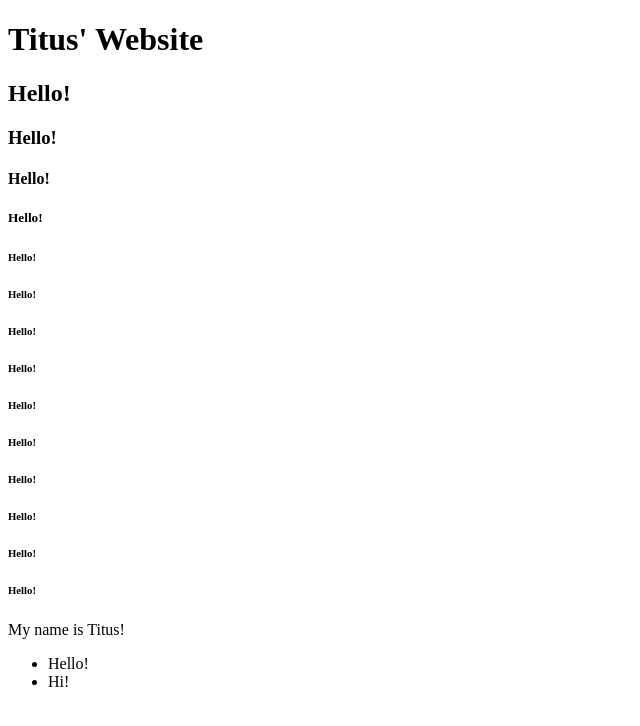
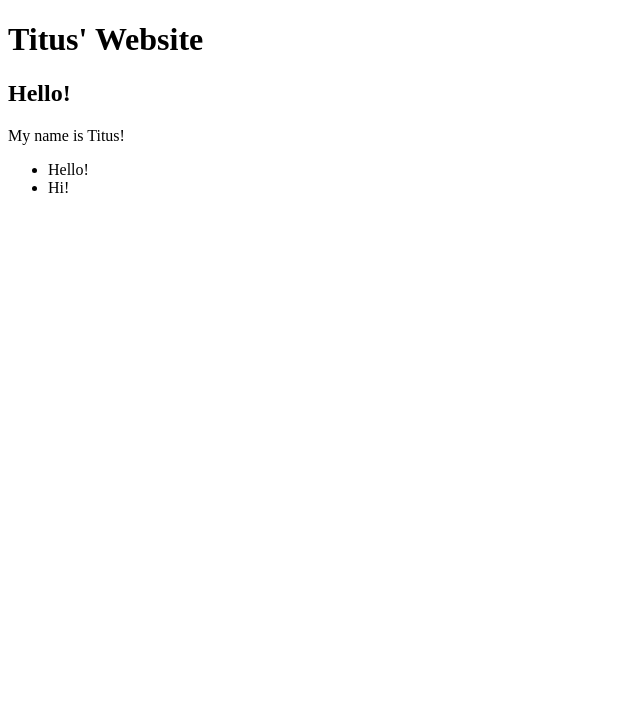
Before and after one commit to titusk0613/titusk0613.github.io, a plain HTML site: page index.html in a window 1280 px wide. Shown: the whole page, without its empty margins (0-640 px from the left). Drawn offline with Linux system fonts and the light colour scheme.

Commit message:
index edit

```diff
--- a/index.html
+++ b/index.html
@@ -6,19 +6,6 @@
     <body>
         <h1>Titus' Website</h1>
         <h2>Hello!</h2>
-        <h3>Hello!</h3>
-        <h4>Hello!</h4>
-        <h5>Hello!</h5>
-        <h6>Hello!</h6>
-        <h6>Hello!</h6>
-        <h6>Hello!</h6>
-        <h6>Hello!</h6>
-        <h6>Hello!</h6>
-        <h6>Hello!</h6>
-        <h6>Hello!</h6>
-        <h6>Hello!</h6>
-        <h6>Hello!</h6>
-        <h6>Hello!</h6>
         <p>My name is Titus!</p>
         <ul>
             <li>Hello! </li>
```
